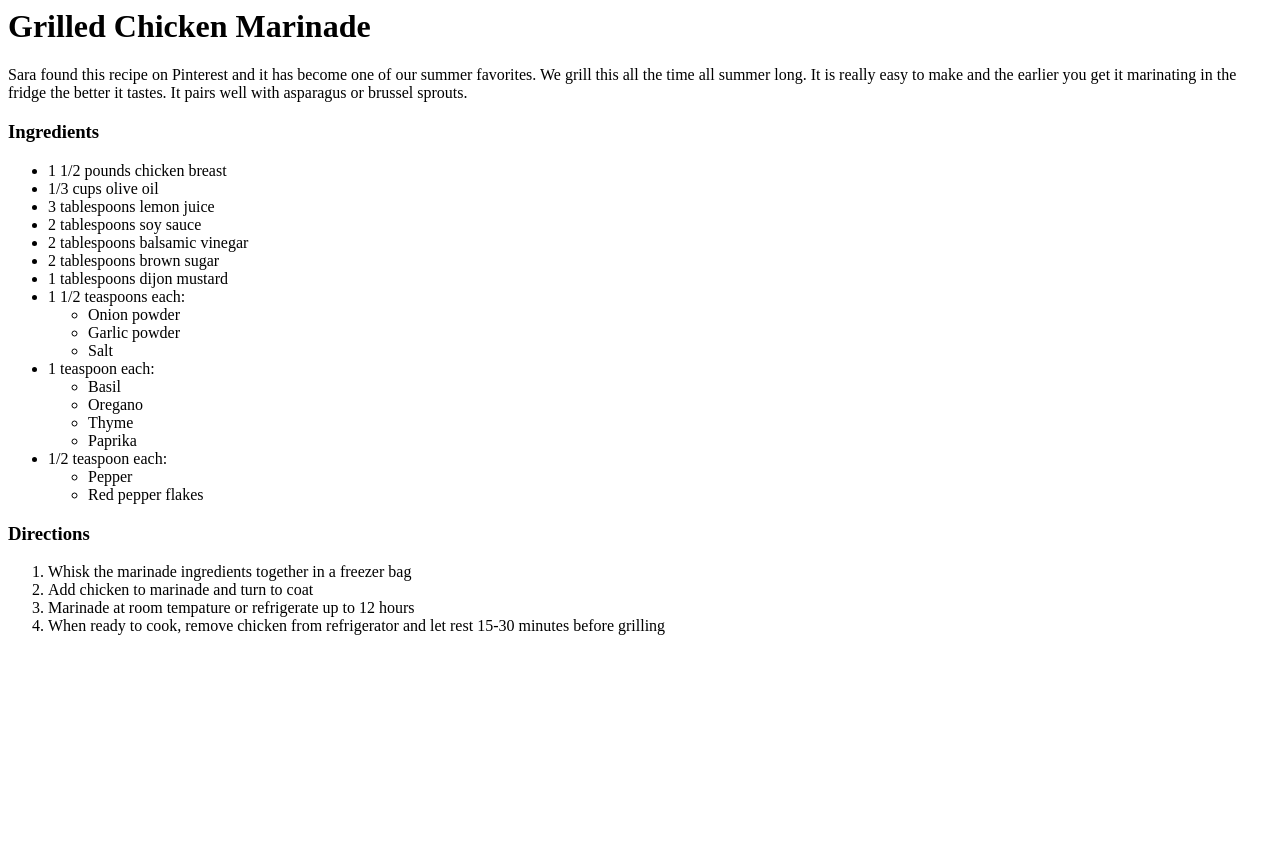
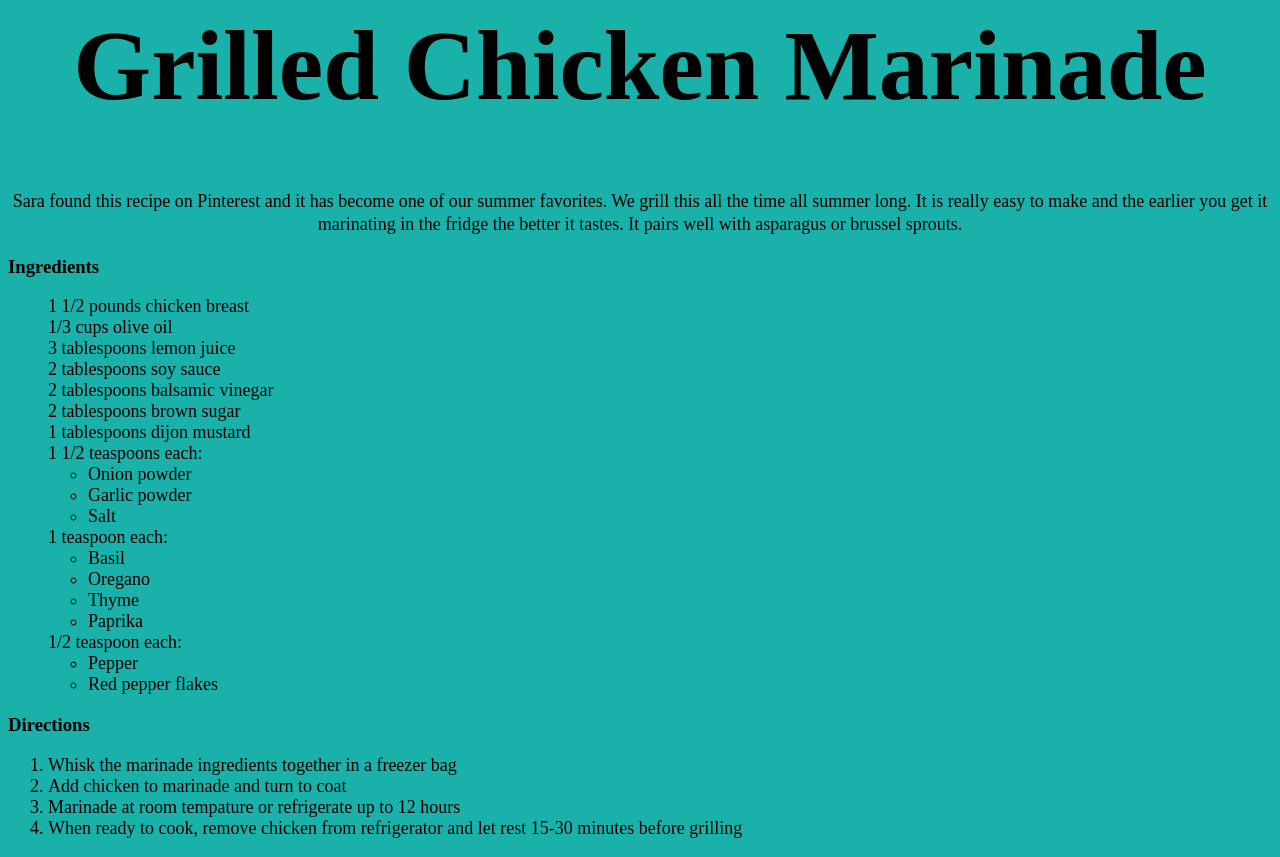
Before and after one commit to Overwrite1274/odin-recipes, a plain HTML site: page recipes/grilled-chicken-marinade.html in a window 1280 px wide. Before the commit the page ends 800 px from the top, so only its background shows below. Drawn offline with Linux system fonts and the light colour scheme.

Commit message:
Worked on style.css added background color, changed title size, adjusted text and image alignment on pages

```diff
--- a/recipes/grilled-chicken-marinade.html
+++ b/recipes/grilled-chicken-marinade.html
@@ -1,9 +1,12 @@
-<h1>Grilled Chicken Marinade</h1>
+<head>
+    <link rel="stylesheet" href="../style.css" />
+</head>
+<h1 class="title">Grilled Chicken Marinade</h1>
 
-<p>Sara found this recipe on Pinterest and it has become one of our summer favorites. We grill this all the time all summer long. It is really easy to make and the earlier you get it marinating in the fridge the better it tastes. It pairs well with asparagus or brussel sprouts.</p>
+<p class="description">Sara found this recipe on Pinterest and it has become one of our summer favorites. We grill this all the time all summer long. It is really easy to make and the earlier you get it marinating in the fridge the better it tastes. It pairs well with asparagus or brussel sprouts.</p>
 
-<h3>Ingredients</h3>
-<ul>
+<h3 class="sub-header">Ingredients</h3>
+<ul class="ingredients-list">
     <li>1 1/2 pounds chicken breast</li>
     <li>1/3 cups olive oil</li>
     <li>3 tablespoons lemon juice</li>
@@ -34,8 +37,8 @@
     </li>
 </ul>
 
-<h3>Directions</h3>
-<ol>
+<h3 class="sub-header">Directions</h3>
+<ol class="directions-list">
     <li>Whisk the marinade ingredients together in a freezer bag</li>
     <li>Add chicken to marinade and turn to coat</li>
     <li>Marinade at room tempature or refrigerate up to 12 hours</li>
--- a/style.css
+++ b/style.css
@@ -1,21 +1,47 @@
+* {
+    font-family: "Lucida Console" "Monaco" "monospace";
+    background-color: #19b1a9;
+}
+
 img {
     height: auto;
     width: 400px;
+    display:block;
+    margin-left: auto;
+    margin-right: auto;
+    width: 50%;
+
 }
 
 .title {
-    color: blue;
+    color: rgb(0, 0, 0);
+    text-align: center;
+    font-size: 100px;
 }
 
 .description {
     line-height: 1.3;
     font-size: large;
+    text-align: center;
 }
 
 .ingredients-list {
     font-size: large;
+    list-style: none;
+
 }
 
 .directions-list {
     font-size: large;
+
 }
+
+body {
+    background-color: #19b1a9;
+}
+
+.food-classes a{
+    font-size: 30px;
+    list-style: none;
+
+}
```
Also changed, not shown: index.html (+4 -2 lines), 1 other file.
